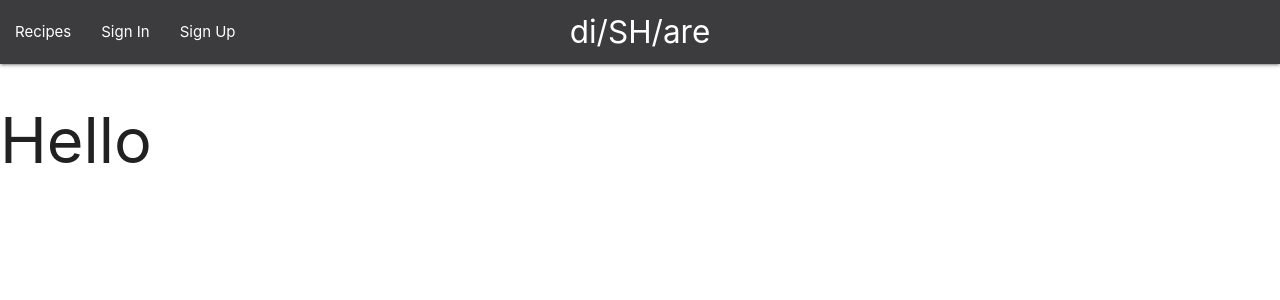
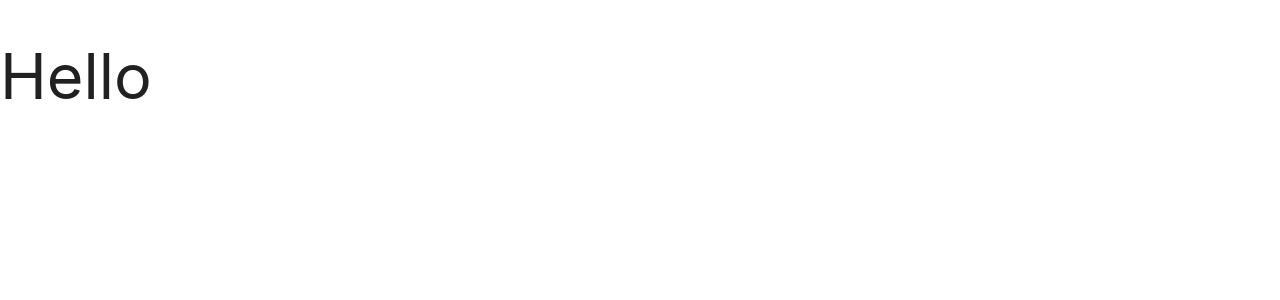
Before and after one commit to MiggyMike/DISHARE, a React (Create React App) app in the folder client/: page / in a window 1280 px wide. Shown: the top 300 px of the page. Built offline with nearby package versions, Linux system fonts and the light colour scheme.

Commit message:
removed nav/layout to router switch

```diff
--- a/client/src/pages/LandingPage.js
+++ b/client/src/pages/LandingPage.js
@@ -1,11 +1,5 @@
-import React from 'react'
-import Nav from '../components/Nav'
+import React from "react";
 
 export default ({ children }) => {
-  return (
-<div className="">
-        <Nav />
-        {children}
-    </div>
-  )
-}
+  return <div className="">{children}</div>;
+};
```
